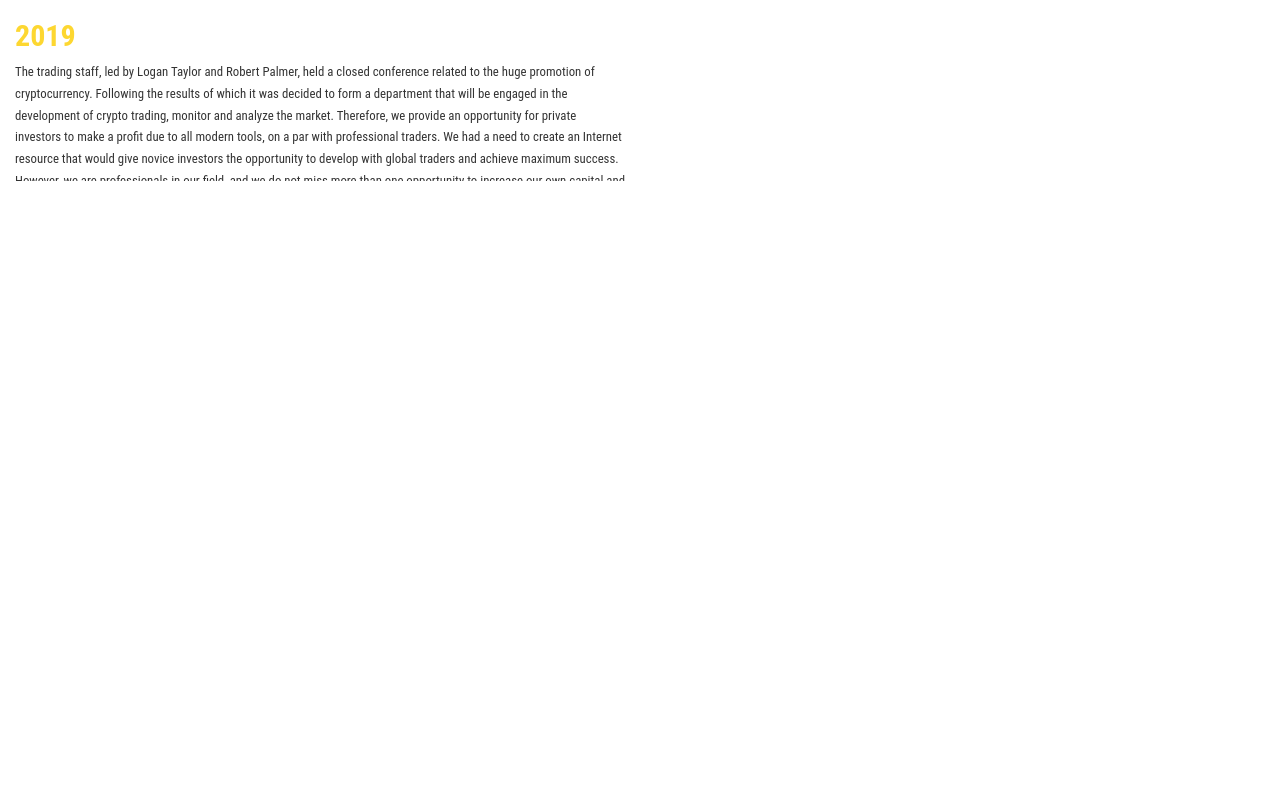
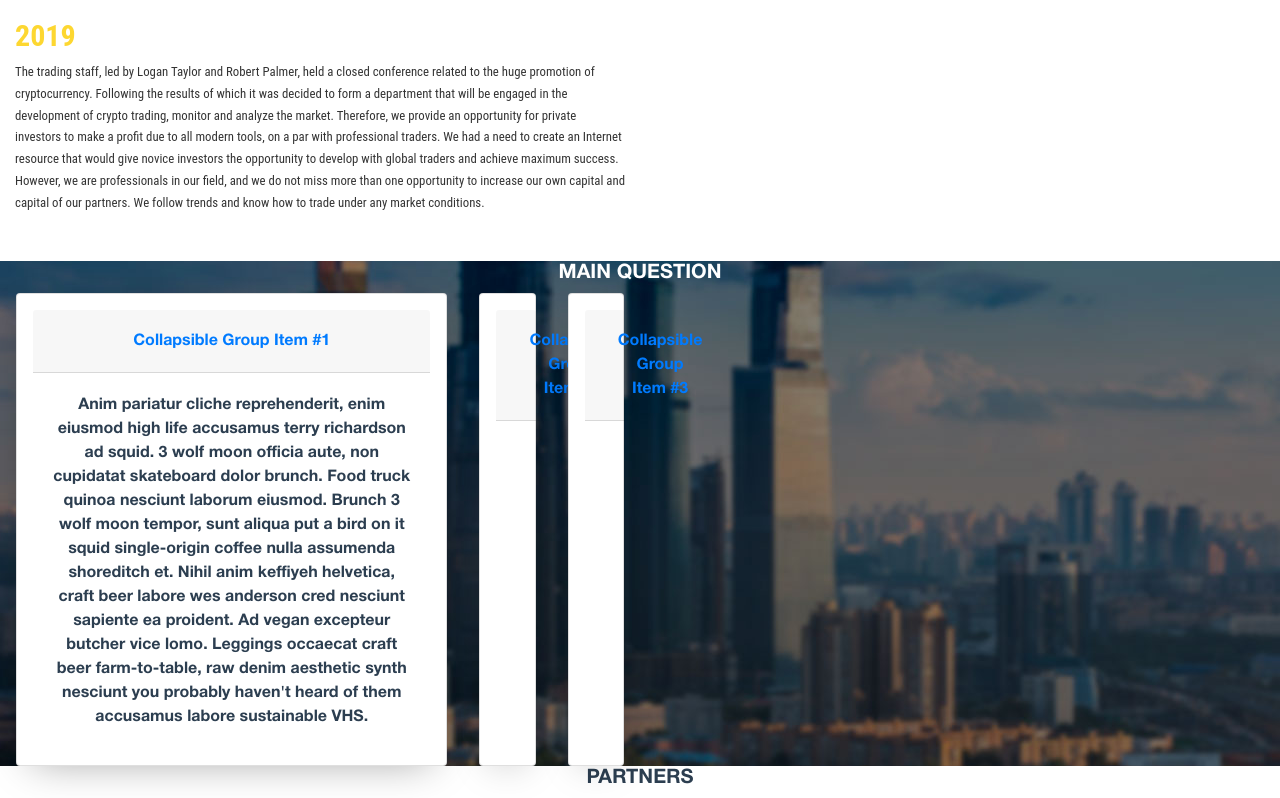
Before and after one commit to nonsoo24/bitploloniex, a Vue app: page / in a window 1280 px wide. Shown: the part 2093-2891 px from the top of the page. Before the commit the page ends 2274 px from the top, so only its background shows below. Built offline with nearby package versions, Linux system fonts and the light colour scheme.

Commit message:
new update

```diff
--- a/package.json
+++ b/package.json
@@ -10,6 +10,7 @@
   "dependencies": {
     "bootstrap": "^4.4.1",
     "core-js": "^3.4.4",
+    "express": "^4.17.1",
     "jquery": "^3.4.1",
     "popper.js": "^1.16.0",
     "vue": "^2.6.10",
--- a/public/index.html
+++ b/public/index.html
@@ -12,6 +12,10 @@
       <strong>We're sorry but bitploloniex doesn't work properly without JavaScript enabled. Please enable it to continue.</strong>
     </noscript>
     <div id="app"></div>
+    <script src="https://code.jquery.com/jquery-3.4.1.slim.min.js" integrity="sha384-J6qa4849blE2+poT4WnyKhv5vZF5SrPo0iEjwBvKU7imGFAV0wwj1yYfoRSJoZ+n" crossorigin="anonymous"></script>
+<script src="https://cdn.jsdelivr.net/npm/popper.js@1.16.0/dist/umd/popper.min.js" integrity="sha384-Q6E9RHvbIyZFJoft+2mJbHaEWldlvI9IOYy5n3zV9zzTtmI3UksdQRVvoxMfooAo" crossorigin="anonymous"></script>
+<script src="https://stackpath.bootstrapcdn.com/bootstrap/4.4.1/js/bootstrap.min.js" integrity="sha384-wfSDF2E50Y2D1uUdj0O3uMBJnjuUD4Ih7YwaYd1iqfktj0Uod8GCExl3Og8ifwB6" crossorigin="anonymous"></script>
+
     <!-- built files will be auto injected -->
   </body>
 </html>
--- a/src/views/Home.vue
+++ b/src/views/Home.vue
@@ -110,8 +110,7 @@
       <div class="grid-container">
         <div class="feature-list">
           <h5>SOCIAL POLITICS</h5>
-          <p>IMAGE is an indicator of stability, reliability and prosperity, social responsibility for us, which
-            increases the credibility of the company.
+          <p>IMAGE is an indicator of stability, reliability and prosperity, social responsibility for us, which increases the credibility of the company.
           </p>
           <div><img src="../assets/img/icon/shield.svg" alt="" class="feature-icon"></div>
         </div>
@@ -191,9 +190,64 @@
     </section>
 
     <!-- main question -->
-    <!-- <section>
-      <h5 class="text-uppercase">Main question</h5>
-    </section> -->
+    <section main-question>
+      <h5 class="text-uppercase text-white">Main question</h5>
+      <div class="w-50 d-flex">
+
+          <div class="card">
+            <div class="card-header" id="headingOne">
+              <h5 class="mb-0">
+                <button class="btn btn-link" data-toggle="collapse" data-target="#collapseOne" aria-expanded="true" aria-controls="collapseOne">
+                  Collapsible Group Item #1
+                </button>
+              </h5>
+            </div>
+
+            <div id="collapseOne" class="collapse show" aria-labelledby="headingOne" data-parent="#accordion">
+              <div class="card-body">
+                Anim pariatur cliche reprehenderit, enim eiusmod high life accusamus terry richardson ad squid. 3 wolf moon officia aute, non cupidatat skateboard dolor brunch. Food truck quinoa nesciunt laborum eiusmod. Brunch 3 wolf moon tempor, sunt aliqua put a bird on it squid single-origin coffee nulla assumenda shoreditch et. Nihil anim keffiyeh helvetica, craft beer labore wes anderson cred nesciunt sapiente ea proident. Ad vegan excepteur butcher vice lomo. Leggings occaecat craft beer farm-to-table, raw denim aesthetic synth nesciunt you probably haven't heard of them accusamus labore sustainable VHS.
+              </div>
+            </div>
+          </div>
+
+          <div class="card">
+            <div class="card-header" id="headingTwo">
+              <h5 class="mb-0">
+                <button class="btn btn-link collapsed" data-toggle="collapse" data-target="#collapseTwo" aria-expanded="false" aria-controls="collapseTwo">
+                  Collapsible Group Item #2
+                </button>
+              </h5>
+            </div>
+
+            <div id="collapseTwo" class="collapse" aria-labelledby="headingTwo" data-parent="#accordion">
+              <div class="card-body">
+                Anim pariatur cliche reprehenderit, enim eiusmod high life accusamus terry richardson ad squid. 3 wolf moon officia aute, non cupidatat skateboard dolor brunch. Food truck quinoa nesciunt laborum eiusmod. Brunch 3 wolf moon tempor, sunt aliqua put a bird on it squid single-origin coffee nulla assumenda shoreditch et. Nihil anim keffiyeh helvetica, craft beer labore wes anderson cred nesciunt sapiente ea proident. Ad vegan excepteur butcher vice lomo. Leggings occaecat craft beer farm-to-table, raw denim aesthetic synth nesciunt you probably haven't heard of them accusamus labore sustainable VHS.
+              </div>
+            </div>
+          </div>
+
+          <div class="card">
+            <div class="card-header" id="headingThree">
+              <h5 class="mb-0">
+                <button class="btn btn-link collapsed" data-toggle="collapse" data-target="#collapseThree" aria-expanded="false" aria-controls="collapseThree">
+                  Collapsible Group Item #3
+                </button>
+              </h5>
+            </div>
+
+            <div id="collapseThree" class="collapse" aria-labelledby="headingThree" data-parent="#accordion">
+              <div class="card-body">
+                Anim pariatur cliche reprehenderit, enim eiusmod high life accusamus terry richardson ad squid. 3 wolf moon officia aute, non cupidatat skateboard dolor brunch. Food truck quinoa nesciunt laborum eiusmod. Brunch 3 wolf moon tempor, sunt aliqua put a bird on it squid single-origin coffee nulla assumenda shoreditch et. Nihil anim keffiyeh helvetica, craft beer labore wes anderson cred nesciunt sapiente ea proident. Ad vegan excepteur butcher vice lomo. Leggings occaecat craft beer farm-to-table, raw denim aesthetic synth nesciunt you probably haven't heard of them accusamus labore sustainable VHS.
+              </div>
+            </div>
+
+          </div>
+      </div>
+    </section>
+
+    <section>
+      <h5 class="text-uppercase">Partners</h5>
+    </section>
   </div>
 </template>
 
@@ -264,12 +318,12 @@
 }
 
 
-.card p{
+.border-rounded p{
   font-size: 0.8rem;
   font-family: 'helvetica-neue-cyr-bold';
   color: #333333;
 }
-.card.active::after {
+.border-rounded.active::after {
   content: '';
   position: absolute;
   bottom: 0;
@@ -279,19 +333,19 @@
   background-color: #fdd731
 }
 
-.card img {
+.border-rounded img {
   transition: filter 1s linear
 }
 
-.card:hover {
+.border-rounded:hover {
   transform: translateY(-10%)
 }
 
-.card:hover img {
+.border-rounded:hover img {
   animation: hue .8s linear infinite
 }
 
-.card figure {
+.border-rounded figure {
   display: flex;
   justify-content: center;
   align-items: center;
@@ -382,6 +436,10 @@ dt{
   text-align: left;
   /* font-family: "Roboto Condensed",sans-serif; */
 }
+[main-question]{
+  background: url('../assets/img/city.jpg');
+  margin-top: 5rem
+}
 
 
 /* Responsive columns - one column layout (vertical) on small screens */
```
Also changed, not shown: app.js (added, +15 -0 lines), src/components/Footer.vue (+14 -0 lines), 1 other file (tests, documents, lock files or other folders).
